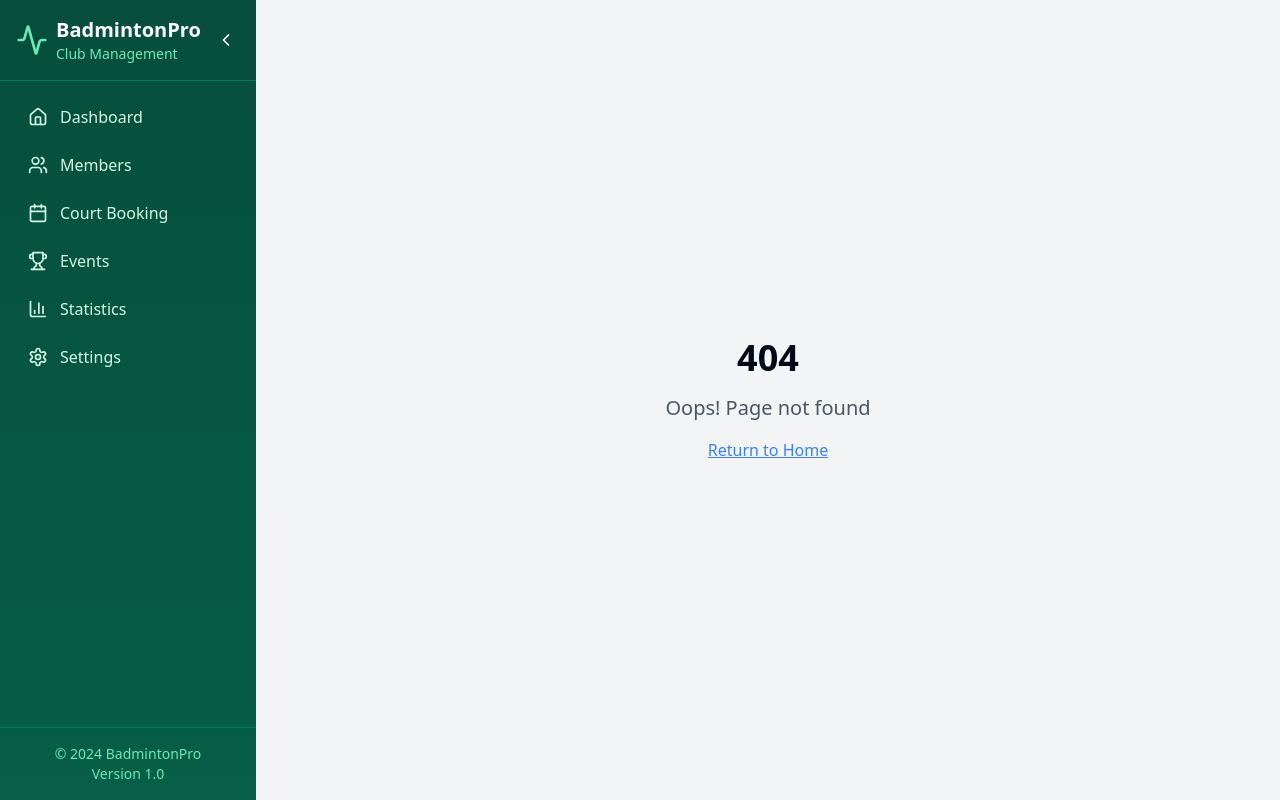
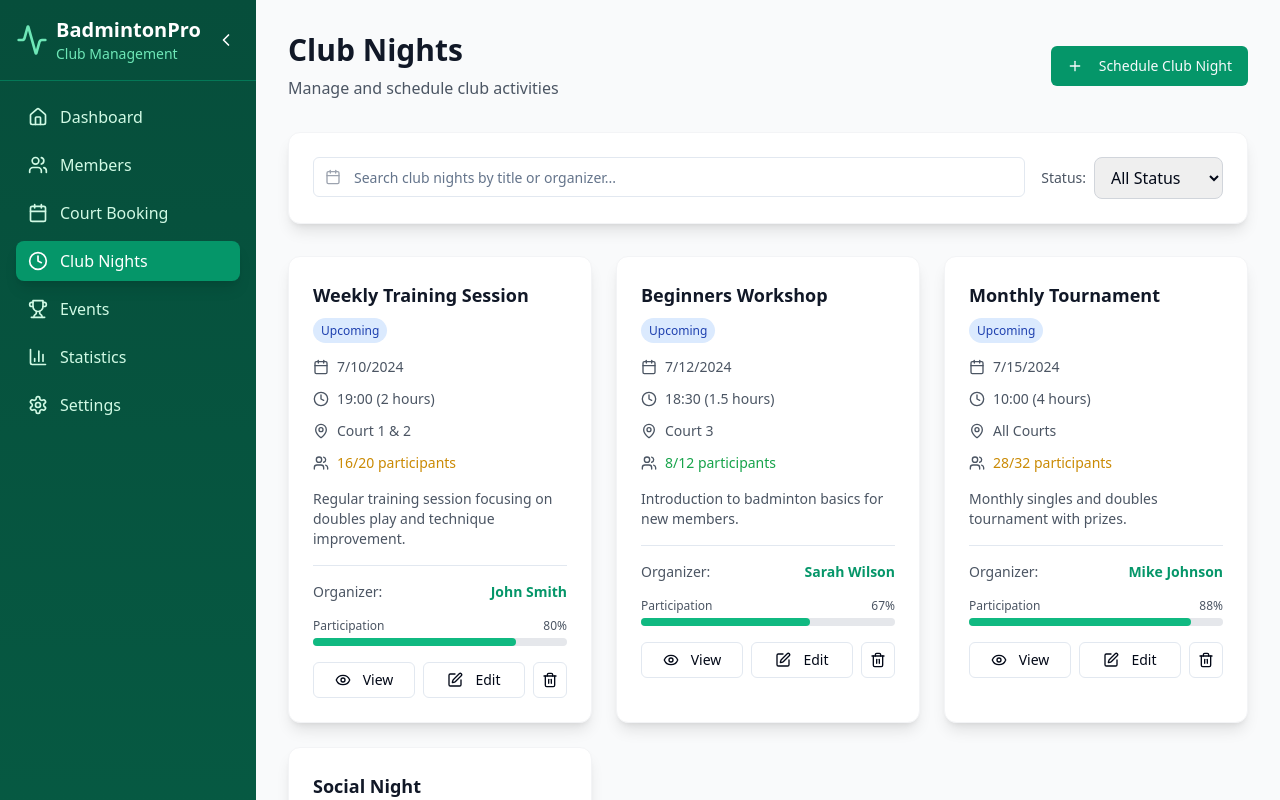
Before and after one commit to Emantoresu/birdie-blitz-manager, a React (Vite) app: page /club-nights in a window 1280 px wide. Before the commit this address had no page. Shown: the top 800 px of the page. Built offline with nearby package versions, Linux system fonts and the light colour scheme.

Commit message:
Add club nights management option.
Add a new route and placeholder content for club nights management.

```diff
--- a/src/App.tsx
+++ b/src/App.tsx
@@ -8,6 +8,7 @@ import { Layout } from "./components/Layout";
 import { Dashboard } from "./pages/Dashboard";
 import { Members } from "./pages/Members";
 import { CourtBooking } from "./pages/CourtBooking";
+import { ClubNights } from "./pages/ClubNights";
 import NotFound from "./pages/NotFound";
 
 const queryClient = new QueryClient();
@@ -23,6 +24,7 @@ const App = () => (
             <Route path="/" element={<Dashboard />} />
             <Route path="/members" element={<Members />} />
             <Route path="/booking" element={<CourtBooking />} />
+            <Route path="/club-nights" element={<ClubNights />} />
             <Route path="/events" element={<div className="p-8"><h1 className="text-3xl font-bold">Events - Coming Soon</h1></div>} />
             <Route path="/statistics" element={<div className="p-8"><h1 className="text-3xl font-bold">Statistics - Coming Soon</h1></div>} />
             <Route path="/settings" element={<div className="p-8"><h1 className="text-3xl font-bold">Settings - Coming Soon</h1></div>} />
--- a/src/components/Sidebar.tsx
+++ b/src/components/Sidebar.tsx
@@ -1,4 +1,3 @@
-
 import { useState } from "react";
 import { NavLink, useLocation } from "react-router-dom";
 import {
@@ -10,7 +9,8 @@ import {
   Settings,
   ChevronLeft,
   ChevronRight,
-  Activity
+  Activity,
+  Clock
 } from "lucide-react";
 import { cn } from "@/lib/utils";
 
@@ -18,6 +18,7 @@ const navigation = [
   { name: "Dashboard", href: "/", icon: Home },
   { name: "Members", href: "/members", icon: Users },
   { name: "Court Booking", href: "/booking", icon: Calendar },
+  { name: "Club Nights", href: "/club-nights", icon: Clock },
   { name: "Events", href: "/events", icon: Trophy },
   { name: "Statistics", href: "/statistics", icon: BarChart3 },
   { name: "Settings", href: "/settings", icon: Settings },
--- /dev/null
+++ b/src/pages/ClubNights.tsx
@@ -0,0 +1,234 @@
+
+import { useState } from "react";
+import { Calendar, Clock, Users, MapPin, Plus, Edit, Trash2, Eye } from "lucide-react";
+import { Button } from "@/components/ui/button";
+import { Input } from "@/components/ui/input";
+
+interface ClubNight {
+  id: number;
+  title: string;
+  date: string;
+  time: string;
+  duration: string;
+  location: string;
+  maxParticipants: number;
+  currentParticipants: number;
+  description: string;
+  status: "Upcoming" | "Ongoing" | "Completed" | "Cancelled";
+  organizer: string;
+}
+
+export function ClubNights() {
+  const [searchTerm, setSearchTerm] = useState("");
+  const [filterStatus, setFilterStatus] = useState("All");
+
+  const clubNights: ClubNight[] = [
+    {
+      id: 1,
+      title: "Weekly Training Session",
+      date: "2024-07-10",
+      time: "19:00",
+      duration: "2 hours",
+      location: "Court 1 & 2",
+      maxParticipants: 20,
+      currentParticipants: 16,
+      description: "Regular training session focusing on doubles play and technique improvement.",
+      status: "Upcoming",
+      organizer: "John Smith"
+    },
+    {
+      id: 2,
+      title: "Beginners Workshop",
+      date: "2024-07-12",
+      time: "18:30",
+      duration: "1.5 hours",
+      location: "Court 3",
+      maxParticipants: 12,
+      currentParticipants: 8,
+      description: "Introduction to badminton basics for new members.",
+      status: "Upcoming",
+      organizer: "Sarah Wilson"
+    },
+    {
+      id: 3,
+      title: "Monthly Tournament",
+      date: "2024-07-15",
+      time: "10:00",
+      duration: "4 hours",
+      location: "All Courts",
+      maxParticipants: 32,
+      currentParticipants: 28,
+      description: "Monthly singles and doubles tournament with prizes.",
+      status: "Upcoming",
+      organizer: "Mike Johnson"
+    },
+    {
+      id: 4,
+      title: "Social Night",
+      date: "2024-07-05",
+      time: "19:30",
+      duration: "2.5 hours",
+      location: "Court 1 & 2",
+      maxParticipants: 24,
+      currentParticipants: 22,
+      description: "Casual games and social gathering with refreshments.",
+      status: "Completed",
+      organizer: "Emma Davis"
+    },
+  ];
+
+  const filteredClubNights = clubNights.filter(night => {
+    const matchesSearch = night.title.toLowerCase().includes(searchTerm.toLowerCase()) ||
+                         night.organizer.toLowerCase().includes(searchTerm.toLowerCase());
+    const matchesFilter = filterStatus === "All" || night.status === filterStatus;
+    return matchesSearch && matchesFilter;
+  });
+
+  const getStatusColor = (status: string) => {
+    switch (status) {
+      case "Upcoming": return "bg-blue-100 text-blue-800";
+      case "Ongoing": return "bg-green-100 text-green-800";
+      case "Completed": return "bg-gray-100 text-gray-800";
+      case "Cancelled": return "bg-red-100 text-red-800";
+      default: return "bg-gray-100 text-gray-800";
+    }
+  };
+
+  const getParticipationStatus = (current: number, max: number) => {
+    const percentage = (current / max) * 100;
+    if (percentage >= 90) return "text-red-600";
+    if (percentage >= 70) return "text-yellow-600";
+    return "text-green-600";
+  };
+
+  return (
+    <div className="p-8">
+      {/* Header */}
+      <div className="flex justify-between items-center mb-8">
+        <div>
+          <h1 className="text-3xl font-bold text-gray-900 mb-2">Club Nights</h1>
+          <p className="text-gray-600">Manage and schedule club activities</p>
+        </div>
+        <Button className="bg-emerald-600 hover:bg-emerald-700">
+          <Plus className="h-4 w-4 mr-2" />
+          Schedule Club Night
+        </Button>
+      </div>
+
+      {/* Search and Filter */}
+      <div className="bg-white rounded-xl shadow-lg p-6 mb-8 border border-gray-100">
+        <div className="flex flex-col md:flex-row gap-4">
+          <div className="flex-1 relative">
+            <Calendar className="absolute left-3 top-3 h-4 w-4 text-gray-400" />
+            <Input
+              placeholder="Search club nights by title or organizer..."
+              value={searchTerm}
+              onChange={(e) => setSearchTerm(e.target.value)}
+              className="pl-10"
+            />
+          </div>
+          <div className="flex items-center gap-2">
+            <span className="text-sm text-gray-600">Status:</span>
+            <select
+              value={filterStatus}
+              onChange={(e) => setFilterStatus(e.target.value)}
+              className="px-3 py-2 border border-gray-300 rounded-lg focus:ring-2 focus:ring-emerald-500 focus:border-emerald-500"
+            >
+              <option value="All">All Status</option>
+              <option value="Upcoming">Upcoming</option>
+              <option value="Ongoing">Ongoing</option>
+              <option value="Completed">Completed</option>
+              <option value="Cancelled">Cancelled</option>
+            </select>
+          </div>
+        </div>
+      </div>
+
+      {/* Club Nights Grid */}
+      <div className="grid grid-cols-1 md:grid-cols-2 lg:grid-cols-3 gap-6">
+        {filteredClubNights.map((night) => (
+          <div key={night.id} className="bg-white rounded-xl shadow-lg p-6 border border-gray-100 hover:shadow-xl transition-all duration-300 hover:-translate-y-1">
+            <div className="flex items-start justify-between mb-4">
+              <div className="flex-1">
+                <h3 className="font-bold text-gray-900 text-lg mb-2">{night.title}</h3>
+                <span className={`px-2 py-1 rounded-full text-xs font-medium ${getStatusColor(night.status)}`}>
+                  {night.status}
+                </span>
+              </div>
+            </div>
+
+            <div className="space-y-3 mb-4">
+              <div className="flex items-center text-gray-600 text-sm">
+                <Calendar className="h-4 w-4 mr-2" />
+                {new Date(night.date).toLocaleDateString()}
+              </div>
+              <div className="flex items-center text-gray-600 text-sm">
+                <Clock className="h-4 w-4 mr-2" />
+                {night.time} ({night.duration})
+              </div>
+              <div className="flex items-center text-gray-600 text-sm">
+                <MapPin className="h-4 w-4 mr-2" />
+                {night.location}
+              </div>
+              <div className="flex items-center text-gray-600 text-sm">
+                <Users className="h-4 w-4 mr-2" />
+                <span className={getParticipationStatus(night.currentParticipants, night.maxParticipants)}>
+                  {night.currentParticipants}/{night.maxParticipants} participants
+                </span>
+              </div>
+            </div>
+
+            <div className="mb-4">
+              <p className="text-gray-600 text-sm">{night.description}</p>
+            </div>
+
+            <div className="border-t pt-4 mb-4">
+              <div className="flex justify-between text-sm">
+                <span className="text-gray-600">Organizer:</span>
+                <span className="font-semibold text-emerald-600">{night.organizer}</span>
+              </div>
+            </div>
+
+            {/* Progress Bar */}
+            <div className="mb-4">
+              <div className="flex justify-between text-xs text-gray-600 mb-1">
+                <span>Participation</span>
+                <span>{Math.round((night.currentParticipants / night.maxParticipants) * 100)}%</span>
+              </div>
+              <div className="w-full bg-gray-200 rounded-full h-2">
+                <div
+                  className="bg-emerald-500 h-2 rounded-full transition-all duration-300"
+                  style={{ width: `${(night.currentParticipants / night.maxParticipants) * 100}%` }}
+                ></div>
+              </div>
+            </div>
+
+            <div className="flex gap-2">
+              <Button variant="outline" size="sm" className="flex-1">
+                <Eye className="h-3 w-3 mr-1" />
+                View
+              </Button>
+              <Button variant="outline" size="sm" className="flex-1">
+                <Edit className="h-3 w-3 mr-1" />
+                Edit
+              </Button>
+              <Button variant="outline" size="sm" className="px-2">
+                <Trash2 className="h-3 w-3" />
+              </Button>
+            </div>
+          </div>
+        ))}
+      </div>
+
+      {filteredClubNights.length === 0 && (
+        <div className="text-center py-12">
+          <div className="text-gray-400 mb-4">
+            <Calendar className="h-16 w-16 mx-auto" />
+          </div>
+          <h3 className="text-lg font-semibold text-gray-900 mb-2">No club nights found</h3>
+          <p className="text-gray-600">Try adjusting your search terms or filters.</p>
+        </div>
+      )}
+    </div>
+  );
+}
```
